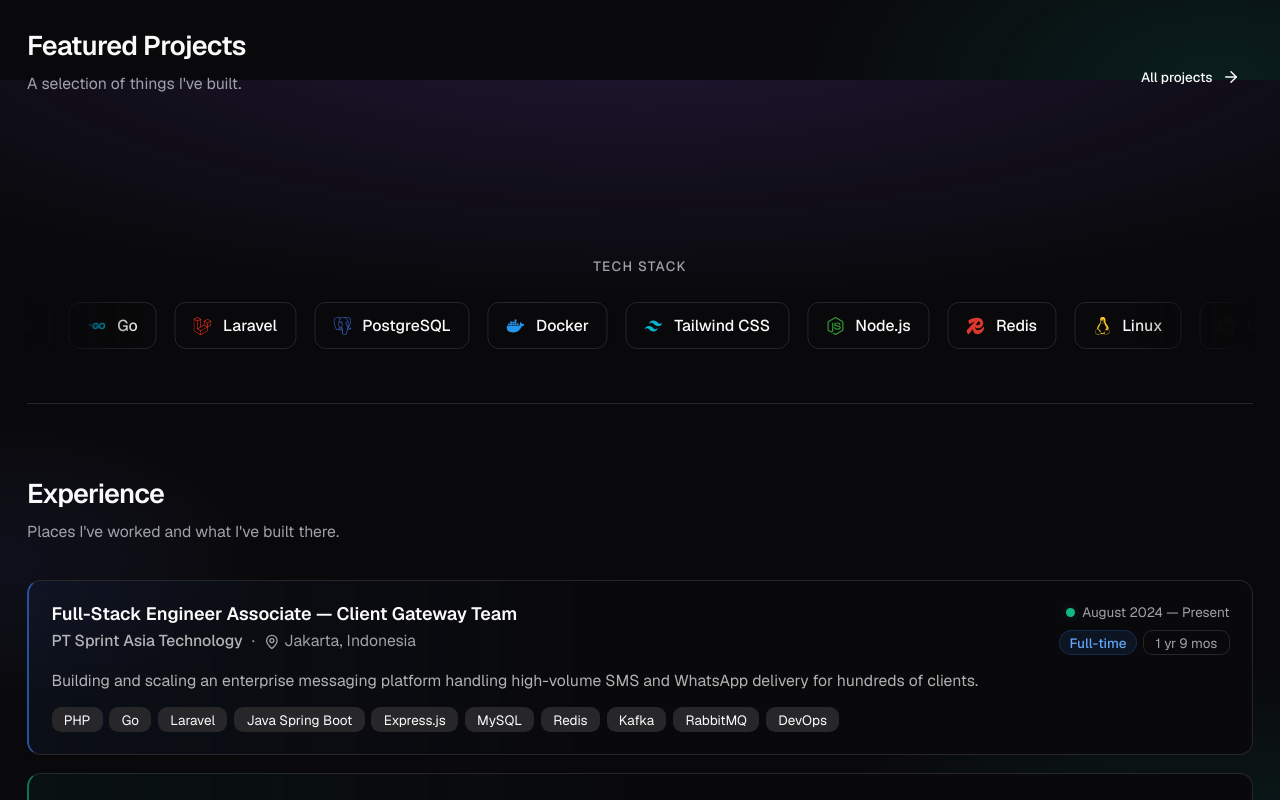
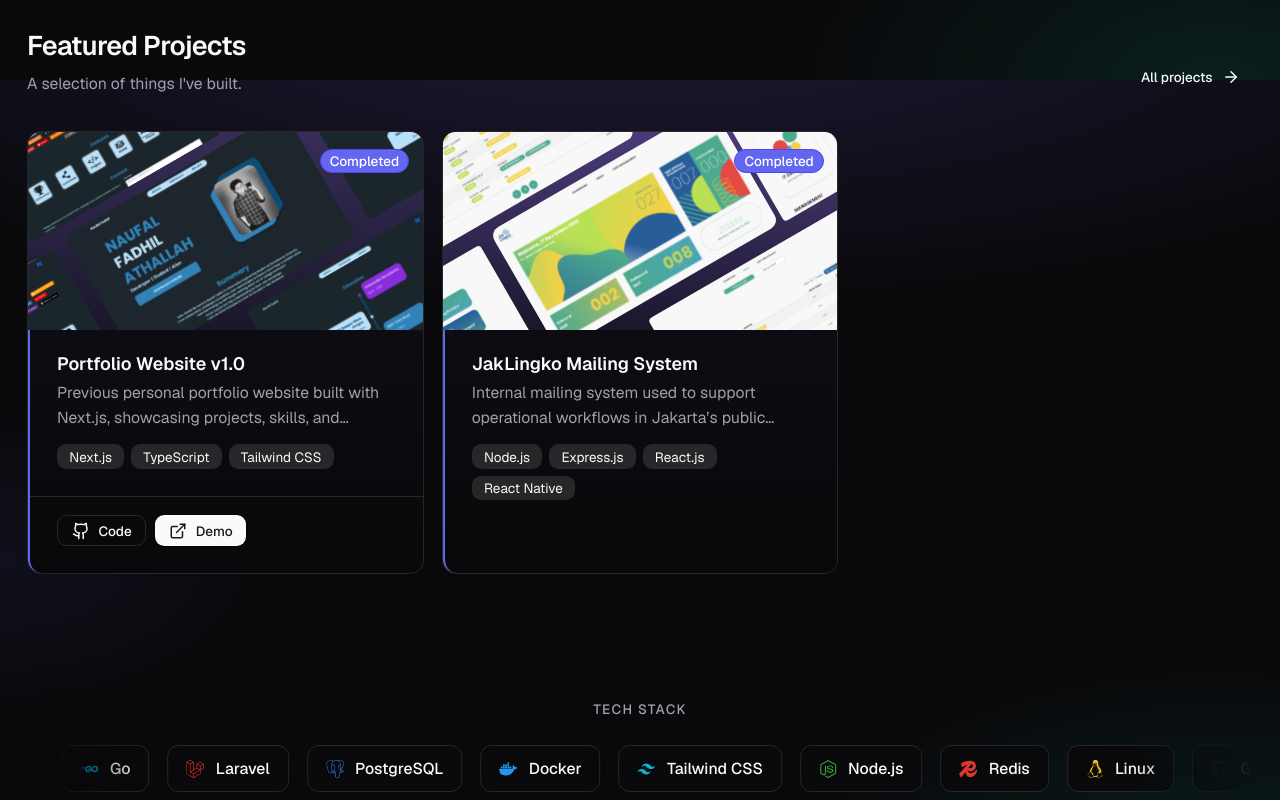
Before and after one commit to NaufalFadhil/v2.naufalfadhil.my.id, a Next.js app: page / in a window 1280 px wide. Shown: the part 720-1520 px from the top of the page. Built offline with nearby package versions, Linux system fonts and the light colour scheme.

Commit message:
feat(projects): update featured status for several projects to improve project visibility

```diff
--- a/src/components/sections/featured-projects.tsx
+++ b/src/components/sections/featured-projects.tsx
@@ -29,6 +29,7 @@
         {featuredProjects.map((project, i) => (
           <motion.div
             key={project.id}
+            className="h-full"
             initial={{ opacity: 0, y: 16 }}
             whileInView={{ opacity: 1, y: 0 }}
             viewport={{ once: true, margin: "-60px" }}
--- a/src/components/shared/project-card.tsx
+++ b/src/components/shared/project-card.tsx
@@ -37,7 +37,7 @@
   return (
     <>
       <Card
-        className={`group flex flex-col overflow-hidden bg-gradient-to-b to-transparent shadow-sm transition-all duration-300 hover:shadow-md cursor-pointer ${cardGradient[project.status]}`}
+        className={`group flex flex-col overflow-hidden bg-gradient-to-b to-transparent shadow-sm transition-all duration-300 hover:shadow-md cursor-pointer h-full ${cardGradient[project.status]}`}
         onClick={() => setModalOpen(true)}
       >
         {/* Screenshot */}
--- a/src/data/projects.ts
+++ b/src/data/projects.ts
@@ -28,7 +28,7 @@
     tech: ["Next.js", "TypeScript", "PostgreSQL", "OpenAI", "Tailwind CSS"],
     github: "https://github.com/naufalfadhil/ai-finance",
     demo: "https://finance.naufalfadhil.my.id",
-    featured: true,
+    featured: false,
     pinned: true,
     draft: true,
     status: "in-progress",
@@ -45,7 +45,7 @@
     tags: ["CLI", "DevTools", "Go"],
     tech: ["Go", "PostgreSQL", "MySQL", "SQLite", "Cobra CLI"],
     github: "https://github.com/naufalfadhil/dbgen",
-    featured: true,
+    featured: false,
     pinned: false,
     draft: true,
     status: "in-progress",
@@ -60,7 +60,7 @@
     tags: ["AI", "Automation", "Full Stack"],
     tech: ["Python", "FastAPI", "LangChain", "Redis", "Next.js"],
     github: "https://github.com/naufalfadhil/ai-agent",
-    featured: true,
+    featured: false,
     pinned: false,
     draft: true,
     status: "in-progress",
@@ -76,7 +76,7 @@
     github: "https://github.com/naufalfadhil/portfolio",
     demo: "https://v1-naufalfadhil.netlify.app",
     screenshot: "/projects/personal-website-v1.svg",
-    featured: false,
+    featured: true,
     draft: false,
     status: "completed",
     year: 2023,
@@ -92,7 +92,7 @@
     tags: ["Enterprise", "Full Stack", "Internal Tool"],
     tech: ["Node.js", "Express.js", "React.js", "React Native"],
     github: undefined,
-    featured: false,
+    featured: true,
     draft: false,
     pinned: true,
     status: "completed",
```
